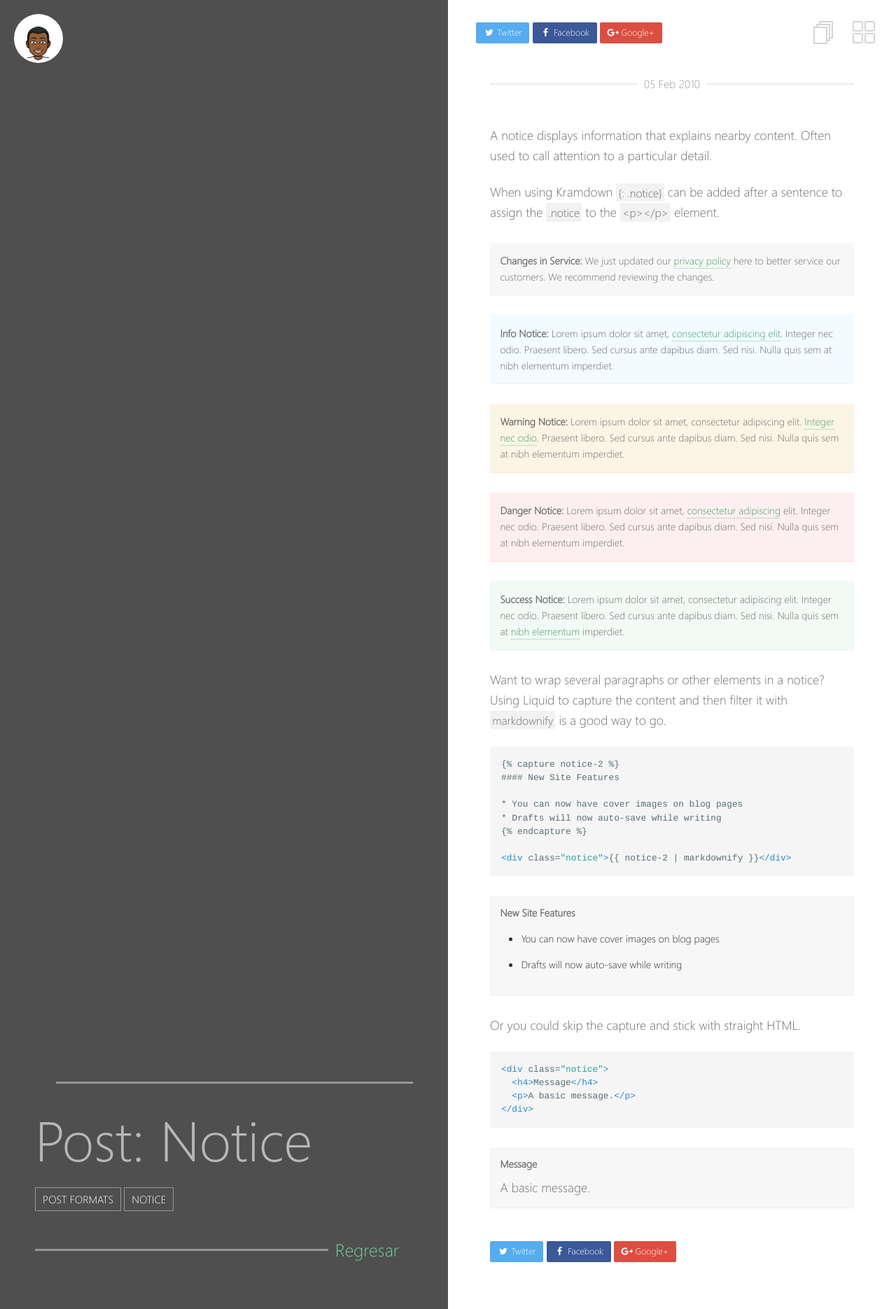
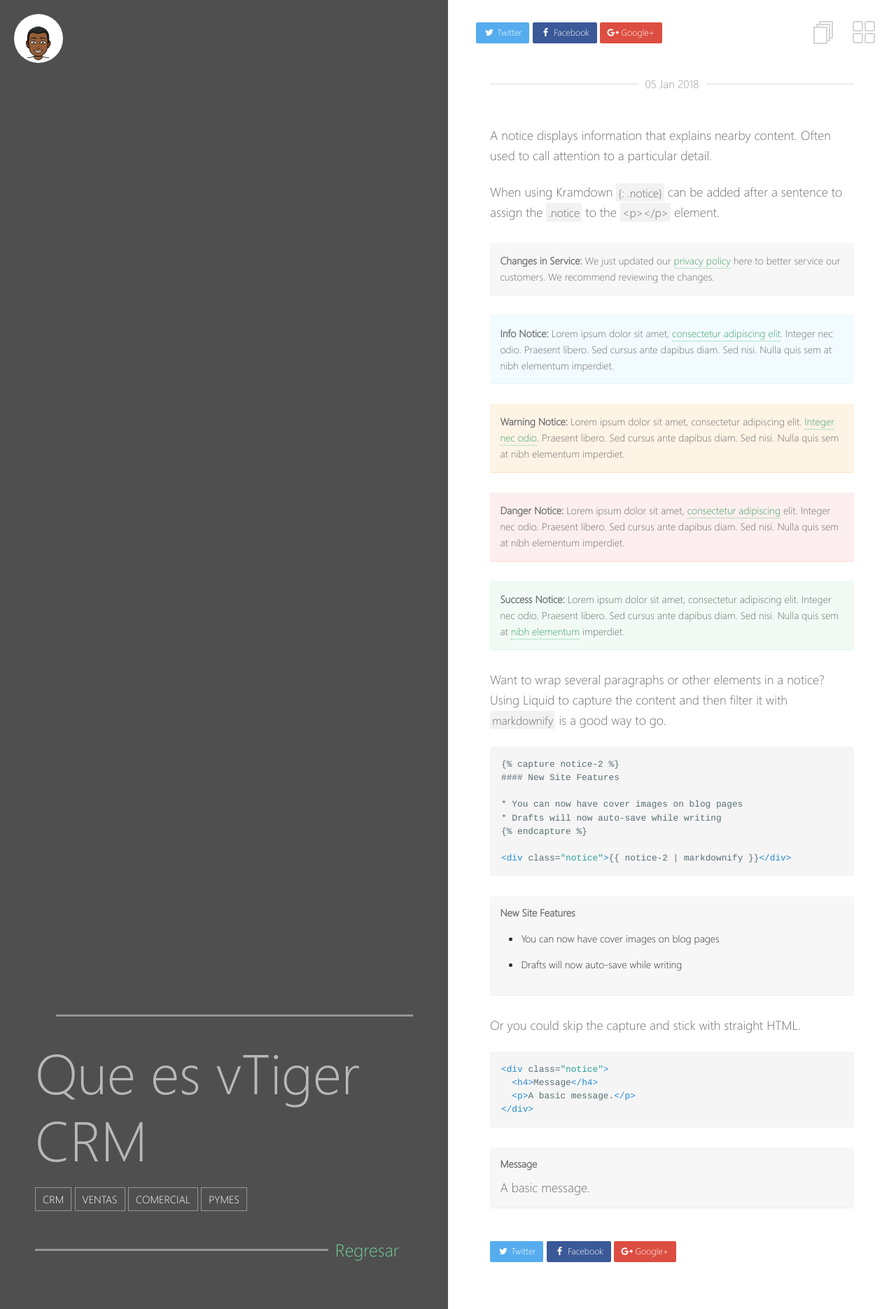
Before and after one commit to abracu/abracu.github.io, a Jekyll site: the page built from _posts/2018-01-05-que-es-vtiger-crm.md, in a window 1280 px wide. Shown: the whole page at 70% size. Built offline with Jekyll 4.4.1, drawn with Linux system fonts in a browser that asks for light colours; comment, search, counter and statistics services are not loaded.

Commit message:
eestructuracion de Sitio

```diff
--- a/_posts/2010-02-05-que-es-vtiger-crm.md
+++ b/_posts/2018-01-05-que-es-vtiger-crm.md
@@ -1,11 +1,13 @@
 ---
 layout: post
-title: "Post: Notice"
+title: "Que es vTiger CRM"
 categories:
-  - Post Formats
+  - vtiger
 tags:
-  - Post Formats
-  - notice
+  - crm
+  - ventas
+  - comercial
+  - pymes
 ---
 
 A notice displays information that explains nearby content. Often used to call attention to a particular detail.
```
Also changed, not shown: images/Borrar/halve-home-image.png (renamed from images/halve-home-image.png), images/Borrar/home.png (renamed from images/home.png), images/Borrar/post-image-halve-1.png (renamed from images/post-image-halve-1.png), images/Borrar/post-image-halve-2.png (renamed from images/post-image-halve-2.png), images/Borrar/post-image-halve-3.png (renamed from images/post-image-halve-3.png), images/Borrar/post-image-halve-4.png (renamed from images/post-image-halve-4.png), images/Borrar/post-image-halve-5.png (renamed from images/post-image-halve-5.png), images/Borrar/post-image-halve-6.png (renamed from images/post-image-halve-6.png), images/Borrar/project.jpg (renamed from images/project.jpg), images/Borrar/unsplash-gallery-image-3.jpg (added), images/Borrar/unsplash-image-1.jpg (renamed from images/unsplash-image-1.jpg), images/Borrar/unsplash-image-4.jpg (added), images/Borrar/unsplash-image-6.jpg (added), images/Borrar/unsplash-image-9.jpg (renamed from images/unsplash-image-9.jpg), 4 other files.
